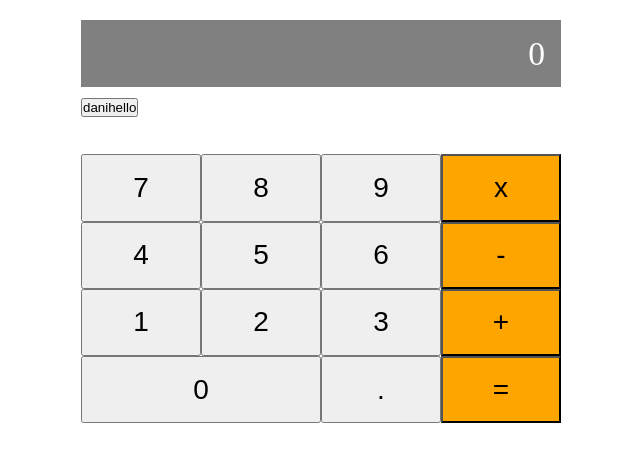
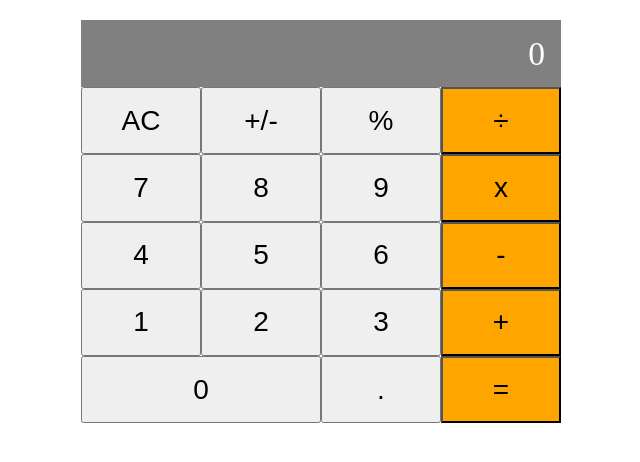
Before and after one commit to danifromecuador/calculator, a React (Create React App) app: page / in a window 1280 px wide. Shown: the top 462 px of the page, without its empty margins (319-959 px from the left). Built offline with nearby package versions, Linux system fonts and the light colour scheme.

Commit message:
Add props to Button component

```diff
--- a/src/App.css
+++ b/src/App.css
@@ -20,12 +20,17 @@
 
 .column {
   height: 16%;
+  display: flex;
 }
 
 .button {
-  width: 25%;
+  width: 120px;
   height: 100%;
   font-size: 28px;
+}
+
+.button.zero {
+  width: 240px;
 }
 
 .operation {
--- a/src/components/Button.js
+++ b/src/components/Button.js
@@ -1,17 +1,22 @@
 import React from 'react';
 import PropTypes from 'prop-types';
 
-export default function Button({ value }) {
+export default function Button({ character, className, fn }) {
   return (
     <div>
-      <button type="button">
-        {value}
-        hello
+      <button
+        type="button"
+        className={className}
+        onClick={() => { fn(character); }}
+      >
+        {character}
       </button>
     </div>
   );
 }
 
 Button.propTypes = {
-  value: PropTypes.string.isRequired,
+  character: PropTypes.string.isRequired,
+  className: PropTypes.string.isRequired,
+  fn: PropTypes.func.isRequired,
 };
--- a/src/components/Calculator.js
+++ b/src/components/Calculator.js
@@ -24,35 +24,33 @@ function Calculator() {
     <div className="calculator">
       <div className="result">{calculation.next || calculation.total || '0'}</div>
       <div className="column">
-        <Button value="dani" />
-        {/* <button type="button" className="button" onClick={() => handleClick('AC')}>AC</button>
-        <button type="button" className="button" onClick={() => handleClick('+/-')}>+/-</button>
-        <button type="button" className="button" onClick={() => handleClick('%')}>%</button>
-        <button type="button" className="button operation" onClick={() => handleClick('÷')}>
-        ÷</button> */}
+        <Button character="AC" className="button" fn={handleClick} />
+        <Button character="+/-" className="button" fn={handleClick} />
+        <Button character="%" className="button" fn={handleClick} />
+        <Button character="÷" className="button operation" fn={handleClick} />
       </div>
       <div className="column">
-        <button type="button" className="button" onClick={() => handleClick('7')}>7</button>
-        <button type="button" className="button" onClick={() => handleClick('8')}>8</button>
-        <button type="button" className="button" onClick={() => handleClick('9')}>9</button>
-        <button type="button" className="button operation" onClick={() => handleClick('x')}>x</button>
+        <Button character="7" className="button" fn={handleClick} />
+        <Button character="8" className="button" fn={handleClick} />
+        <Button character="9" className="button" fn={handleClick} />
+        <Button character="x" className="button operation" fn={handleClick} />
       </div>
       <div className="column">
-        <button type="button" className="button" onClick={() => handleClick('4')}>4</button>
-        <button type="button" className="button" onClick={() => handleClick('5')}>5</button>
-        <button type="button" className="button" onClick={() => handleClick('6')}>6</button>
-        <button type="button" className="button operation" onClick={() => handleClick('-')}>-</button>
+        <Button character="4" className="button" fn={handleClick} />
+        <Button character="5" className="button" fn={handleClick} />
+        <Button character="6" className="button" fn={handleClick} />
+        <Button character="-" className="button operation" fn={handleClick} />
       </div>
       <div className="column">
-        <button type="button" className="button" onClick={() => handleClick('1')}>1</button>
-        <button type="button" className="button" onClick={() => handleClick('2')}>2</button>
-        <button type="button" className="button" onClick={() => handleClick('3')}>3</button>
-        <button type="button" className="button operation" onClick={() => handleClick('+')}>+</button>
+        <Button character="1" className="button" fn={handleClick} />
+        <Button character="2" className="button" fn={handleClick} />
+        <Button character="3" className="button" fn={handleClick} />
+        <Button character="+" className="button operation" fn={handleClick} />
       </div>
       <div className="column">
-        <button type="button" className="button zero" onClick={() => handleClick('0')}>0</button>
-        <button type="button" className="button decimal" onClick={() => handleClick('.')}>.</button>
-        <button type="button" className="button operation" onClick={handleEqual}>=</button>
+        <Button character="0" className="button zero" fn={handleClick} />
+        <Button character="." className="button decimal" fn={handleClick} />
+        <Button character="=" className="button operation" fn={handleEqual} />
       </div>
     </div>
   );
```
